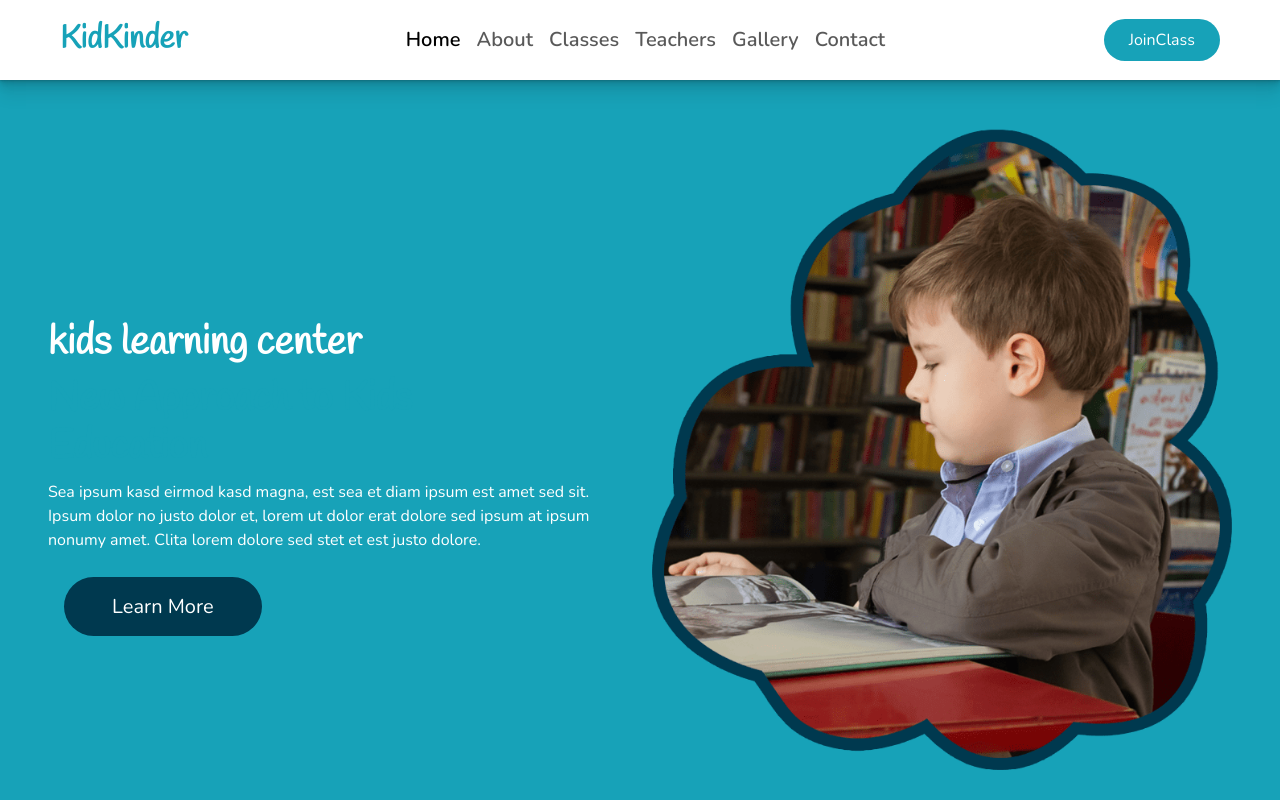
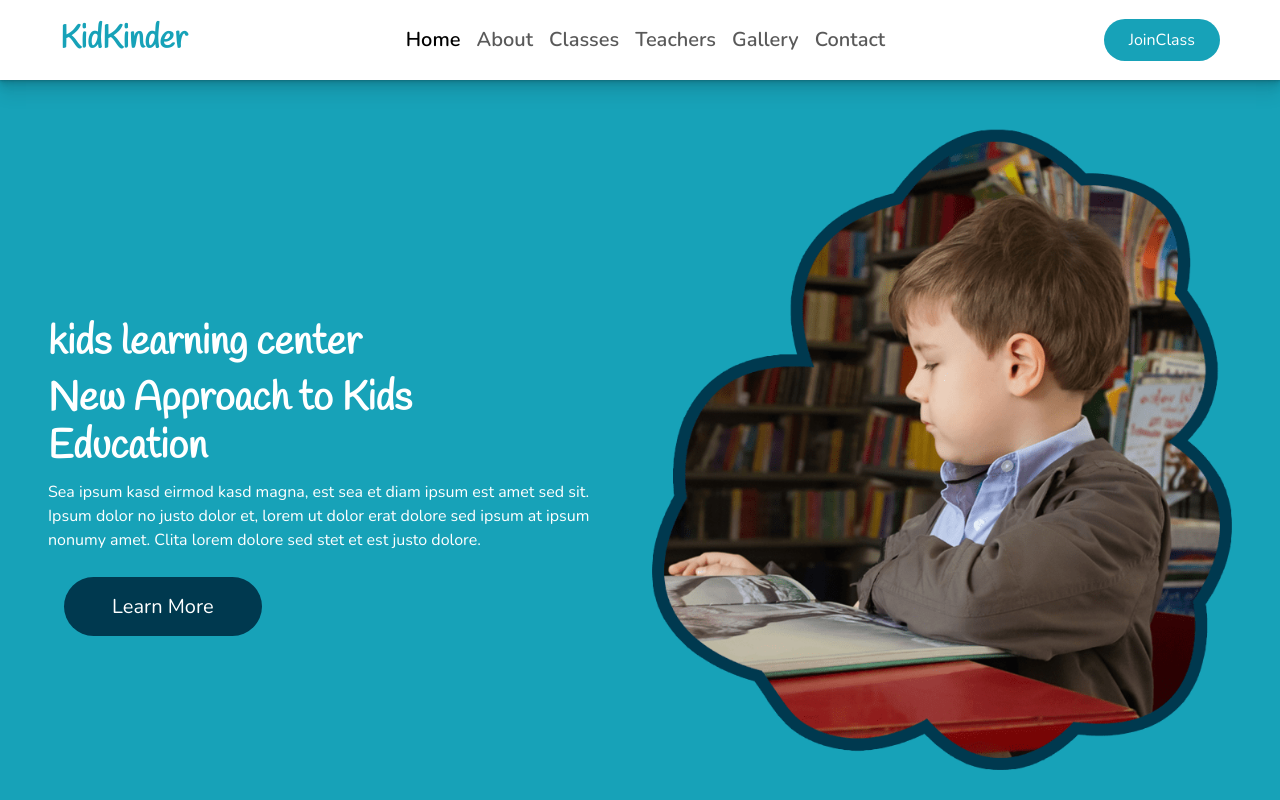
Before and after one commit to huzaifa596/landing-page-for-school, a plain HTML site: page index.html in a window 1280 px wide. Shown: the top 800 px of the page. Drawn offline with nearby package versions, Linux system fonts and the light colour scheme; a web font is replaced by a local one.

Commit message:
Update index.html

```diff
--- a/index.html
+++ b/index.html
@@ -118,7 +118,7 @@
             <h4 class="mt-lg-5 pt-lg-5 fs-1 fw-semibold">
               kids learning center
             </h4>
-            <h1 class="fw-bold" style="font-size: 4.5 rem">
+            <h1 class="fw-bold text-white" style="font-size: 5 rem">
               New Approach to Kids <br />
               Education
             </h1>
```
